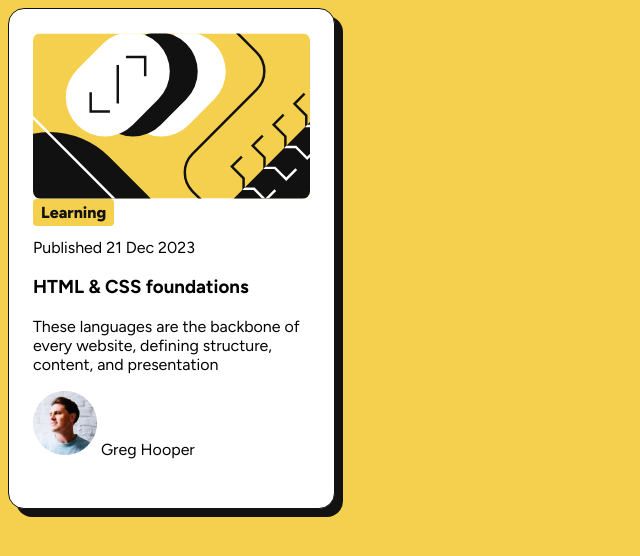
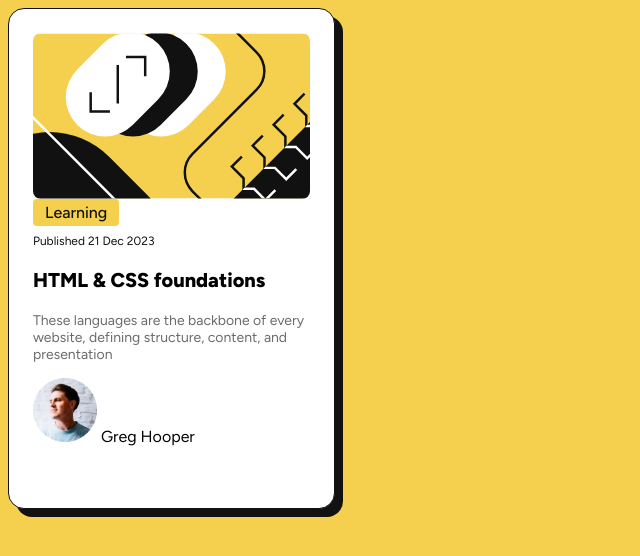
Before and after one commit to Mickey1992/frontend-mentor-blog-preview-card, a plain HTML site: page index.html in a window 1280 px wide. Shown: the whole page, without its empty margins (0-640 px from the left). Drawn offline with Linux system fonts and the light colour scheme.

Commit message:
adjust other font size

```diff
--- a/index.html
+++ b/index.html
@@ -25,10 +25,10 @@
 			/>
 
 			<span class="category">Learning</span>
-			<p>Published 21 Dec 2023</p>
+			<p class="publish-date">Published 21 Dec 2023</p>
 
 			<h3>HTML & CSS foundations</h3>
-			<p>
+			<p class="article">
 				These languages are the backbone of every website, defining
 				structure, content, and presentation
 			</p>
--- a/style.css
+++ b/style.css
@@ -36,7 +36,22 @@ body {
 .category {
 	background-color: var(--yellow);
 	color: var(--gray-950);
-	font-weight: 800;
-	padding: 0.25em 0.5em;
+	font-weight: 500;
+	padding: 0.25em 0.75em;
 	border-radius: 0.25em;
 }
+
+.publish-date {
+	color: var(--gray-950);
+	font-size: 0.75rem;
+}
+
+h3 {
+	font-weight: 800;
+	font-size: 1.25rem;
+}
+
+.article {
+	color: var(--gray-500);
+	font-size: 0.875rem;
+}
```
